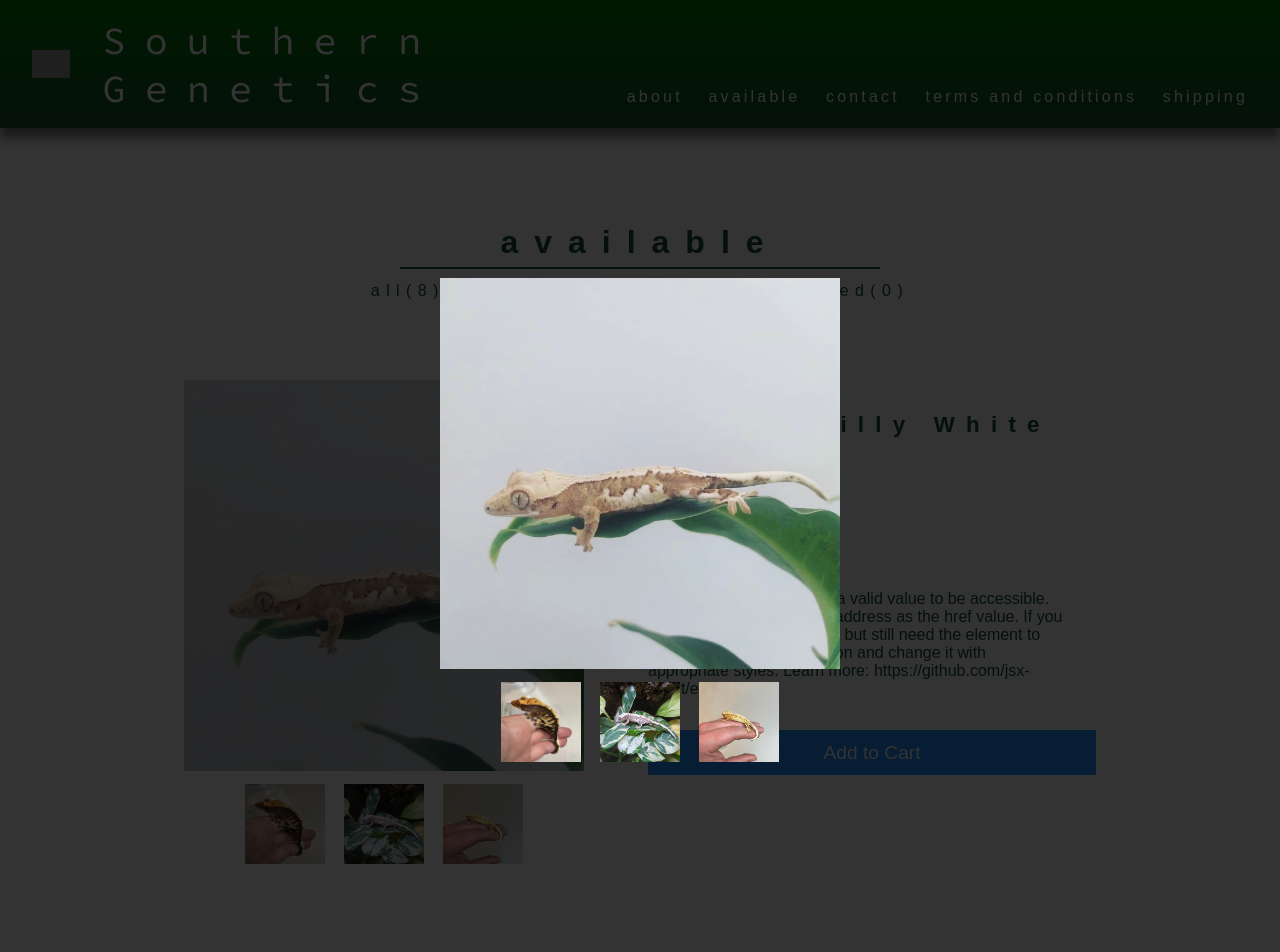
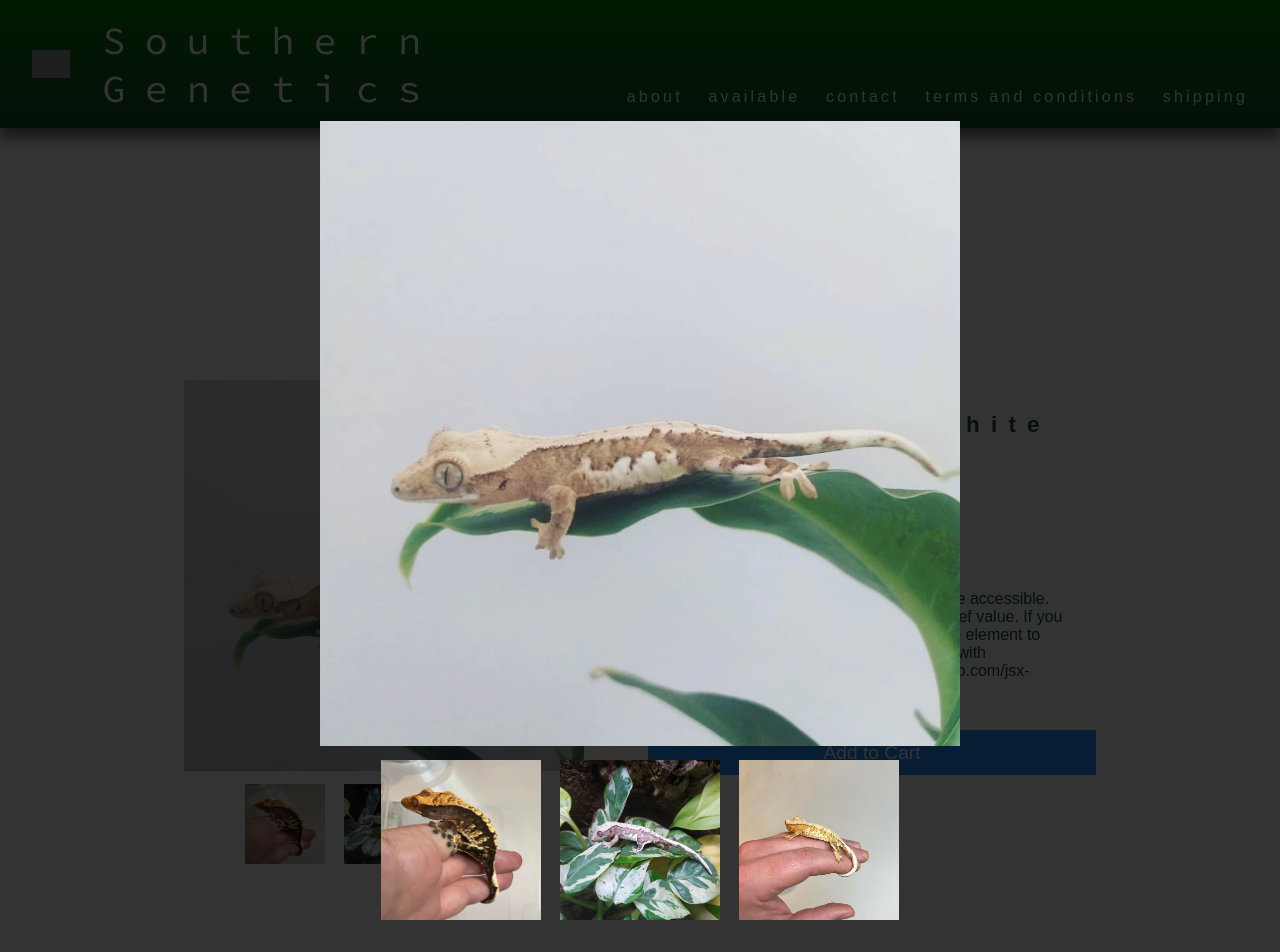
Before and after one commit to JoshuaMeeks/sogen-reptiles, a React (Create React App) app: page /available/JC-022321 in a window 1280 px wide. Shown: the top 952 px of the page. Built offline with nearby package versions, Linux system fonts and the light colour scheme; grey boxes are pictures that could not be loaded.

Commit message:
Clean up ImgModal component

```diff
--- a/src/components/ImgModal.css
+++ b/src/components/ImgModal.css
@@ -1,11 +1,23 @@
-.modal-container {
+.modal-background {
   display: flex;
+  flex-direction: column;
   justify-content: center;
   align-items: center;
   position: absolute;
   background-color: rgba(0, 0, 0, .8);
-  width: 100vw;
+  width: 100%;
   height: 100%;
   top: 0;
-  z-index: 2;
+  z-index: 1;
 }
+
+.modal-selected-img {
+  width: 40em;
+}
+
+.modal-unselected-img {
+  margin: .6em;
+  width: 10em;
+  height: 10em;
+  cursor: pointer;
+}
--- a/src/components/ImgModal.js
+++ b/src/components/ImgModal.js
@@ -1,14 +1,28 @@
-import React from 'react';
-import { ImageCarousel } from './ImageCarousel';
+import React, { useState, useEffect } from 'react';
 import './ImgModal.css';
 
-export const ImgModal = ({ modal, available, toggleModal }) => {
+export const ImgModal = ({ available, modal, toggleModal }) => {
+  const {imgs} = available[0]
+  const [selected, setSelected] = useState(imgs[0])
+  const [unselected, setUnselected] = useState(imgs.filter(img => img !== selected))
+
+  useEffect(() => {
+    setUnselected(imgs.filter(img => img !== selected))
+  }, selected)
+
   if (modal) {
     return (
-      <div className="modal-container" onClick={() => toggleModal()}>
-        <ImageCarousel
-          available={available}
-        />
+      <div className='modal-background' onClick={() => toggleModal()}>
+        <div className='modal-container' onClick={e => e.stopPropagation()}>
+          <img className='modal-selected-img' src={selected} alt="gecko" />
+          <div className="unselected-img-container">
+            {unselected.map(img => {
+              return (
+                <img onClick={() => {setSelected(img)}} className='modal-unselected-img' src={img} alt='gecko' />
+              )
+            })}
+          </div>
+        </div>
       </div>
     )
   }
```
